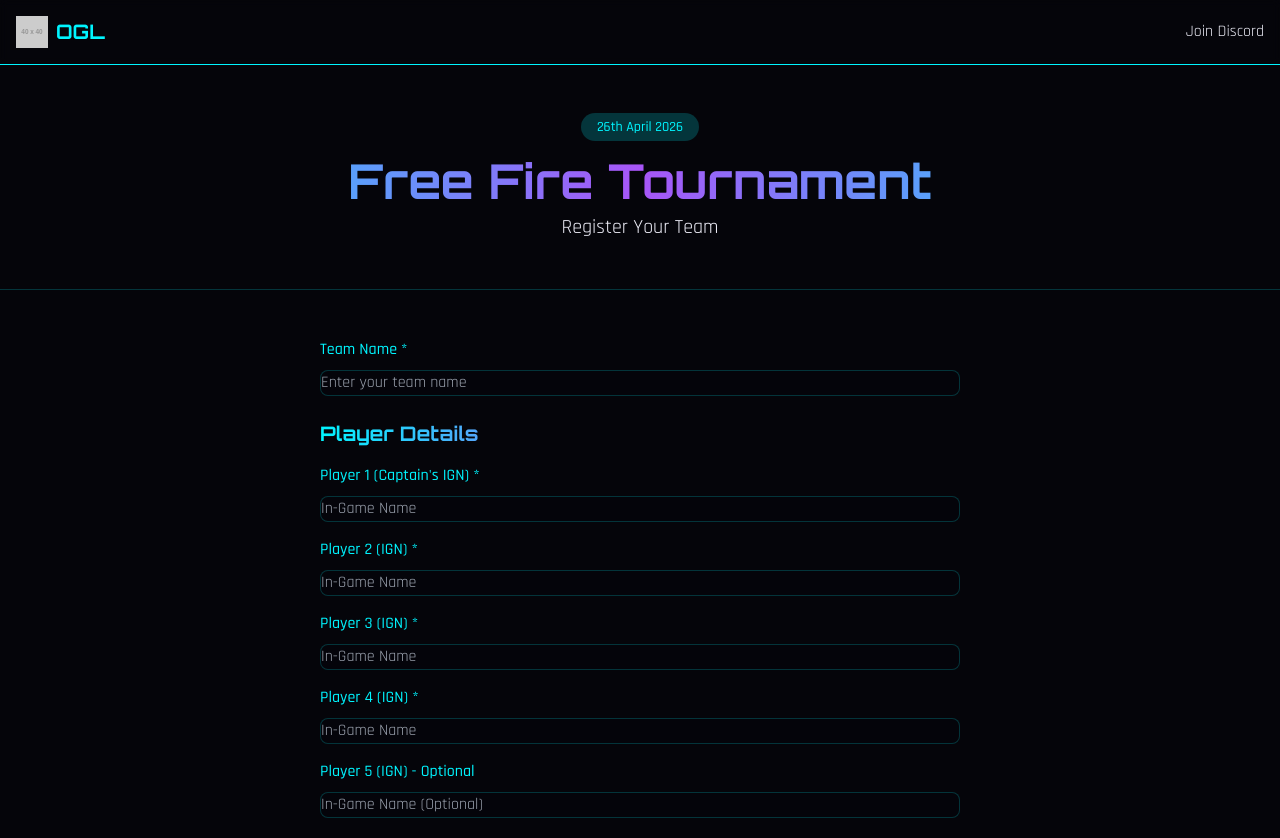
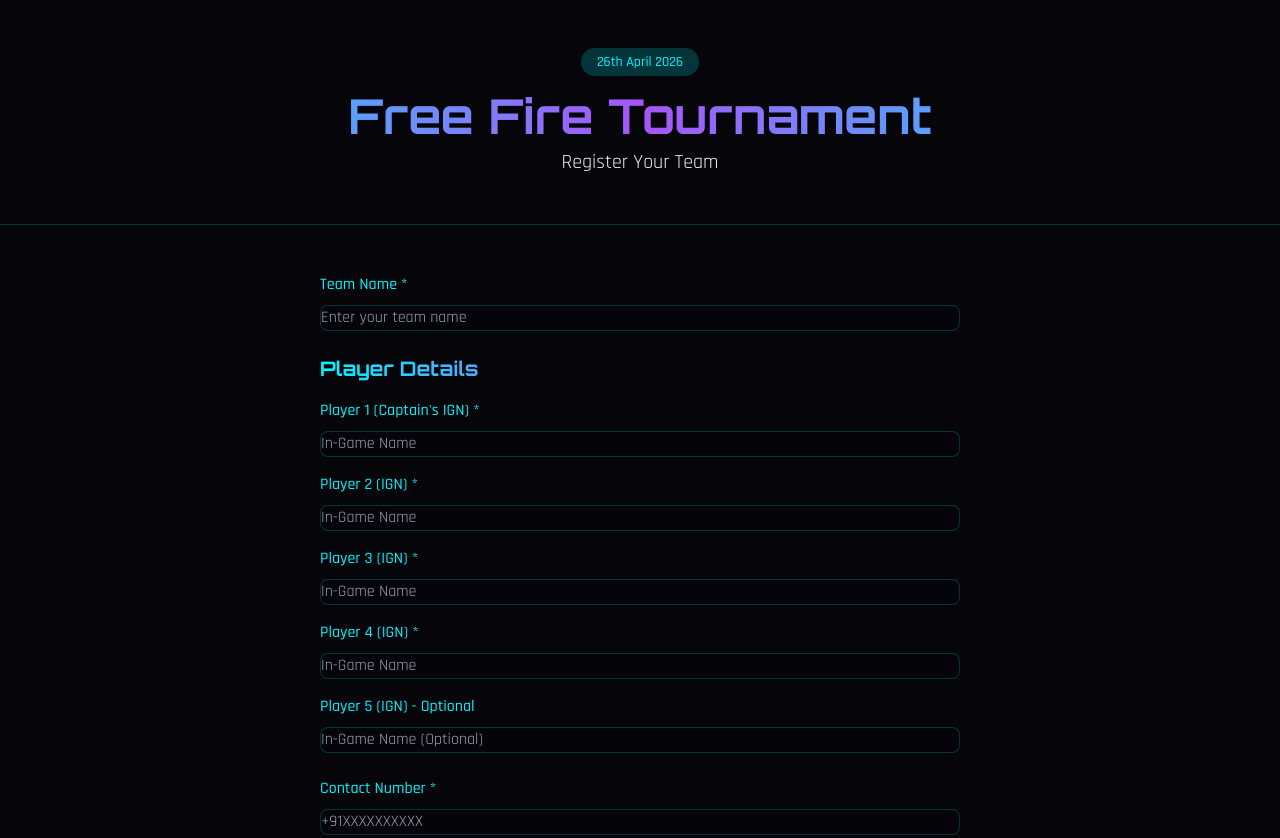
Before and after one commit to oglindiaesports-tech/ESPORTS_SITE, a website: page views/register.html in a window 1280 px wide. Shown: the top 838 px of the page. Drawn offline with nearby package versions, Linux system fonts and the light colour scheme; placeholder pictures from the web are drawn by us.

Commit message:
Update register.html

```diff
--- a/views/register.html
+++ b/views/register.html
@@ -81,17 +81,6 @@
     </style>
 </head>
 <body class="min-h-screen">
-    <nav class="bg-[#05050a]/80 backdrop-blur-sm border-b-[#00f5ff] border-b sticky top-0 z-50">
-        <div class="max-w-7xl mx-auto px-4 py-4">
-            <div class="flex items-center justify-between">
-                <a href="/" class="flex items-center gap-2">
-                    <img src="https://via.placeholder.com/40x40/00f5ff/05050a?text=OGL" alt="OGL Logo" class="h-8">
-                    <span class="text-[#00f5ff] font-[Orbitron] font-bold text-xl">OGL</span>
-                </a>
-                <a href="https://discord.gg/8vbnfgDu" class="text-[#eeeef8] hover:text-[#00f5ff]">Join Discord</a>
-            </div>
-        </div>
-    </nav>
 
     <header class="py-12 text-center border-b border-[#00f5ff]/20">
         <div class="max-w-7xl mx-auto px-4">
```
